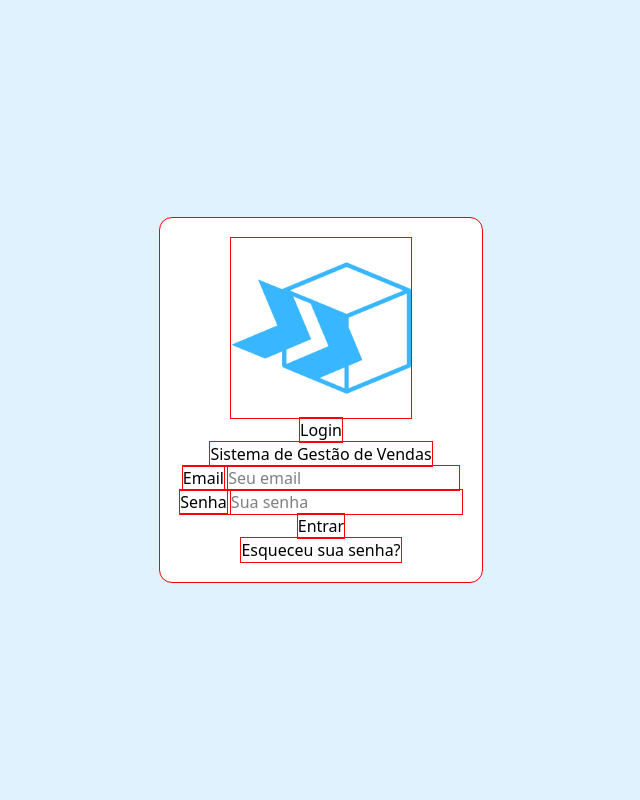
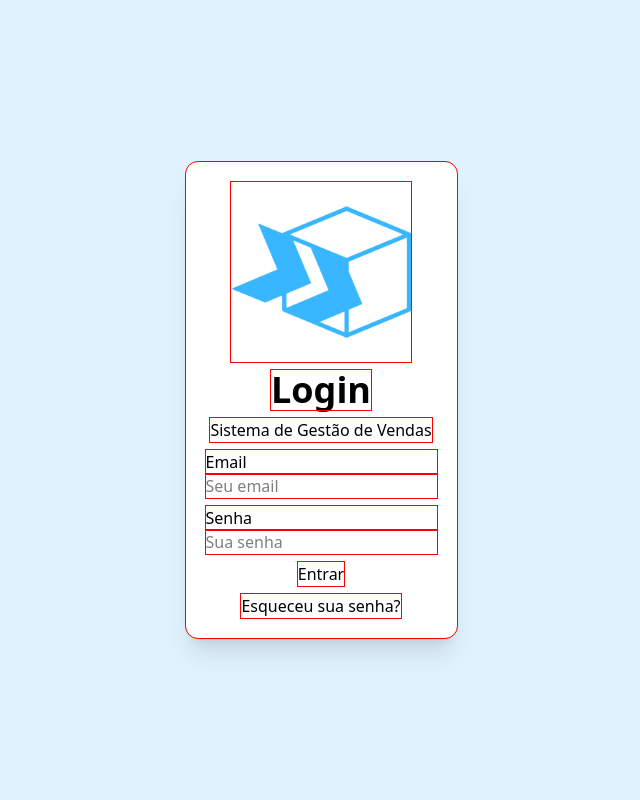
Before and after one commit to LeandroArantesDev/DashCaixa, a PHP site: page / in a window 1280 px wide. Shown: the whole page, without its empty margins (319-959 px from the left). Run offline with PHP 8.4, Linux system fonts and the light colour scheme; data that the repository does not hold is empty.

Commit message:
feat: inicio do formulario de login

```diff
--- /dev/null
+++ b/assets/css/formulario.css
@@ -0,0 +1,5 @@
+.input-group {
+    display: flex;
+    flex-direction: column;
+    width: 100%;
+}
--- a/index.php
+++ b/index.php
@@ -4,11 +4,11 @@ $css = "formulario";
 include("includes/inicio.php")
 ?>
 <div class="flex items-center justify-center w-full h-dvh bg-sky-100">
-    <form class="flex items-center justify-center flex-col rounded-xl p-5 bg-white shadow-2xs"
+    <form class="flex items-center justify-center gap-2 flex-col rounded-xl p-5 bg-white shadow-xl"
         action="backend/auth/login.php" method="POST">
         <img src="assets/img/logo.png" alt="Logo DashCaixa" class="w-45 h-45">
-        <h1>Login</h1>
-        <p>Sistema de Gestão de Vendas</p>
+        <h1 class="text-4xl font-bold">Login</h1>
+        <p class="text-center">Sistema de Gestão de Vendas</p>
         <div class="input-group">
             <label for="email">Email</label>
             <input type="email" name="email" id="email" placeholder="Seu email" required>
```
